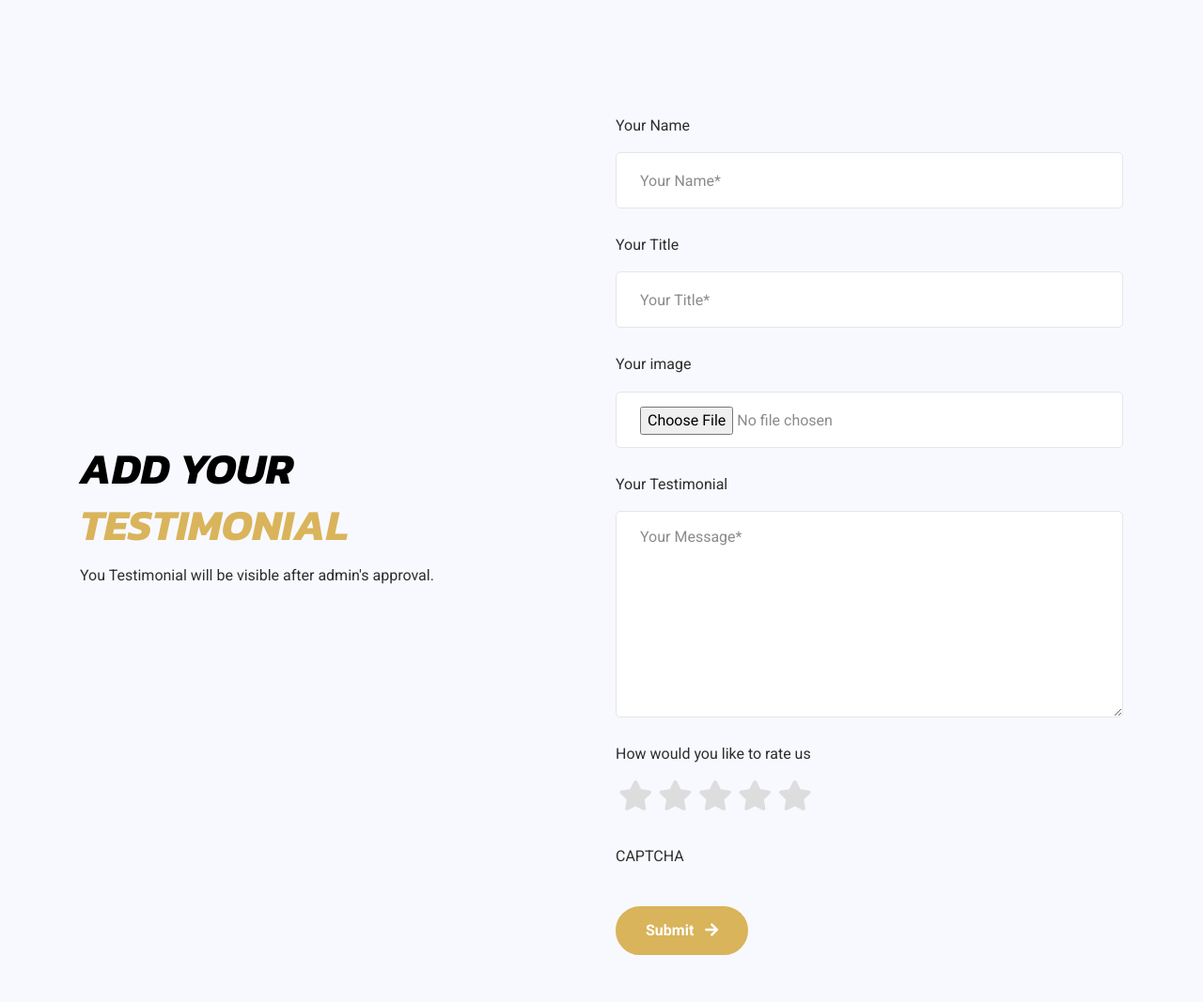
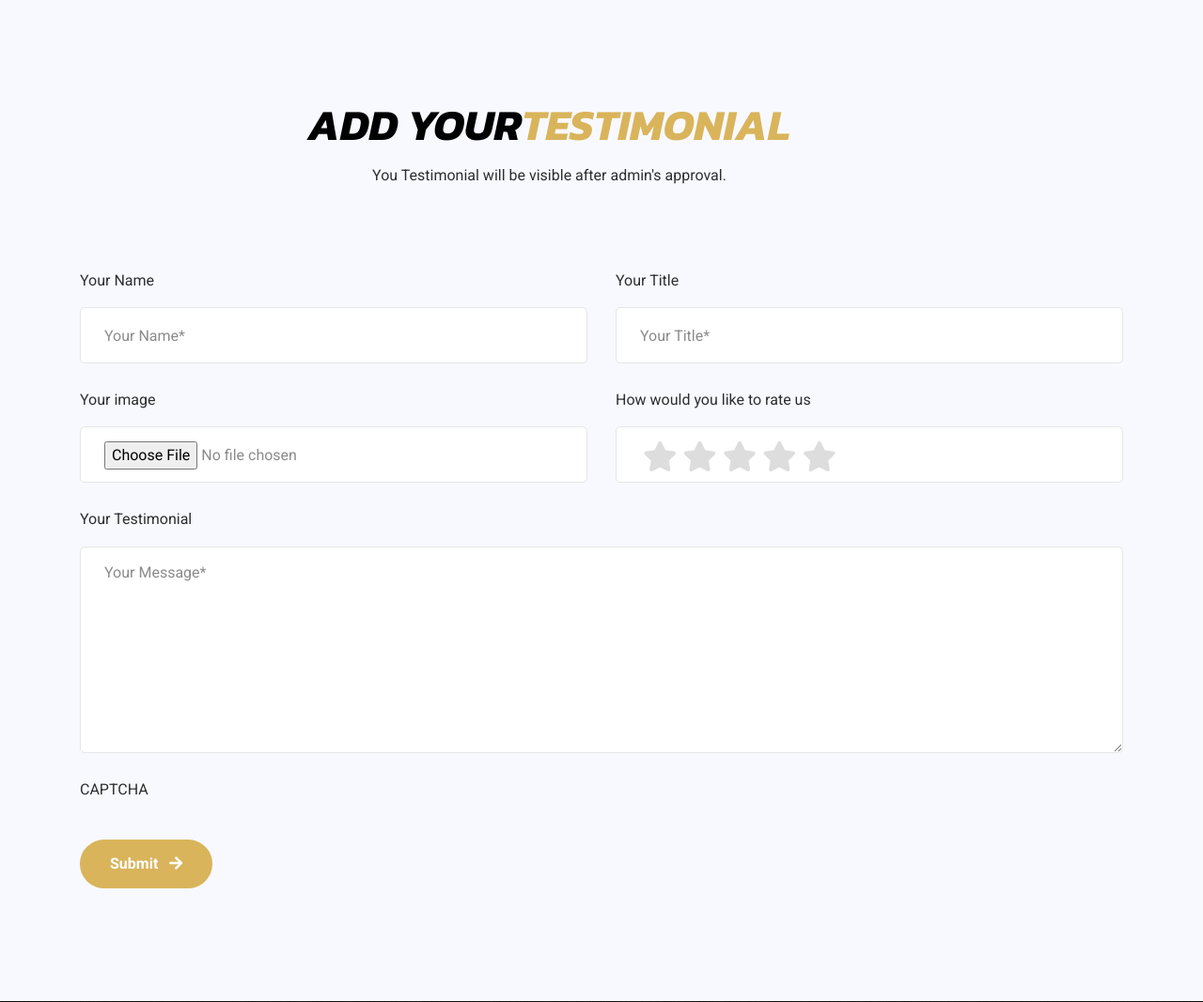
Before and after one commit to the-roshandahal/royalsports, a Django app: page /add_review in a window 1280 px wide. Shown: the part 75-1142 px from the top of the page at 94% size. Run offline with Django 4.2, Linux system fonts and the light colour scheme; data that the repository does not hold is empty; some libraries are stand-ins or nearby versions.

Commit message:
Update add_review.html

```diff
--- a/templates/add_review.html
+++ b/templates/add_review.html
@@ -156,8 +156,8 @@
 </style>
 <section class="account-widget-section account-widget-section-two account-widget-section--style ptb-120">
     <div class="container">
-        <div class="row justify-content-center align-items-center mb-60-none">
-            <div class="col-xl-6 col-lg-6 mb-60">
+      <div class="row text-center">
+        <div class="col mb-60">
           <div class="account-widget-left">
               <div class="section-header">
                   <h2 class="section-title">Add Your<span>Testimonial</span></h2>
@@ -165,33 +165,31 @@
               </div>
           </div>
       </div>
-            <div class="col-xl-6 col-lg-6 mb-60">
+      </div>
+        <div class="row justify-content-center align-items-center mb-60-none">
+
+            <div class="col-xl-12 col-lg-12 mb-60">
                 <div class="account-widget-form-area">
                     <form class="account-widget-form" method="POST" action="{% url 'add_review' %}" enctype="multipart/form-data">
                         {% csrf_token %}
                         <div class="row justify-content-center mb-25-none">
-                            <div class="col-xl-12 form-group">
+                            <div class="col-xl-6 form-group">
                                 <p>Your Name</p>
                                 <input type="text" class="form--control" placeholder="Your Name*" required name="name">
                             </div>
-                            <div class="col-xl-12 form-group">
+                            <div class="col-xl-6 form-group">
                                 <p>Your Title</p>
                                 <input type="text" class="form--control" placeholder="Your Title*" required name="title">
                             </div>
-                            <div class="col-xl-12 form-group">
+                            <div class="col-xl-6 form-group">
                                 <p>Your image</p>
                                 <input type="file" class="form--control" required name="image">
                             </div>
-                            <div class="col-xl-12 form-group">
-                                <p>Your Testimonial</p>
-                                <textarea class="form--control" placeholder="Your Message*" required name="testimonial"></textarea>
-                            </div>
-
-                            <div class="col-xl-12 form-group">
+                            <div class="col-xl-6 form-group">
                               <div id="full-stars-example-two">
                                   <p>How would you like to rate us</p>
 
-                                    <div class="rating-group">
+                                  <div class="rating-group form--control">
                                       <input disabled checked class="rating__input rating__input--none" required name="stars" id="rating3-none" value="0" type="radio">
                                       <label aria-label="1 star" class="rating__label" for="rating3-1"><i class="rating__icon rating__icon--star fa fa-star"></i></label>
                                       <input class="rating__input" name="stars" id="rating3-1" value="1" type="radio">
@@ -206,6 +204,12 @@
                                   </div>
                               </div>
                           </div>
+                            <div class="col-xl-12 form-group">
+                                <p>Your Testimonial</p>
+                                <textarea class="form--control" placeholder="Your Message*" required name="testimonial"></textarea>
+                            </div>
+
+
                             <div class="col-xl-12 form-group">
                                 <p>CAPTCHA</p>
                                 <div class="g-recaptcha" data-sitekey="{{ recaptcha_site_key }}"></div>
```
Lines whose indentation alone changed are shown as unchanged.
